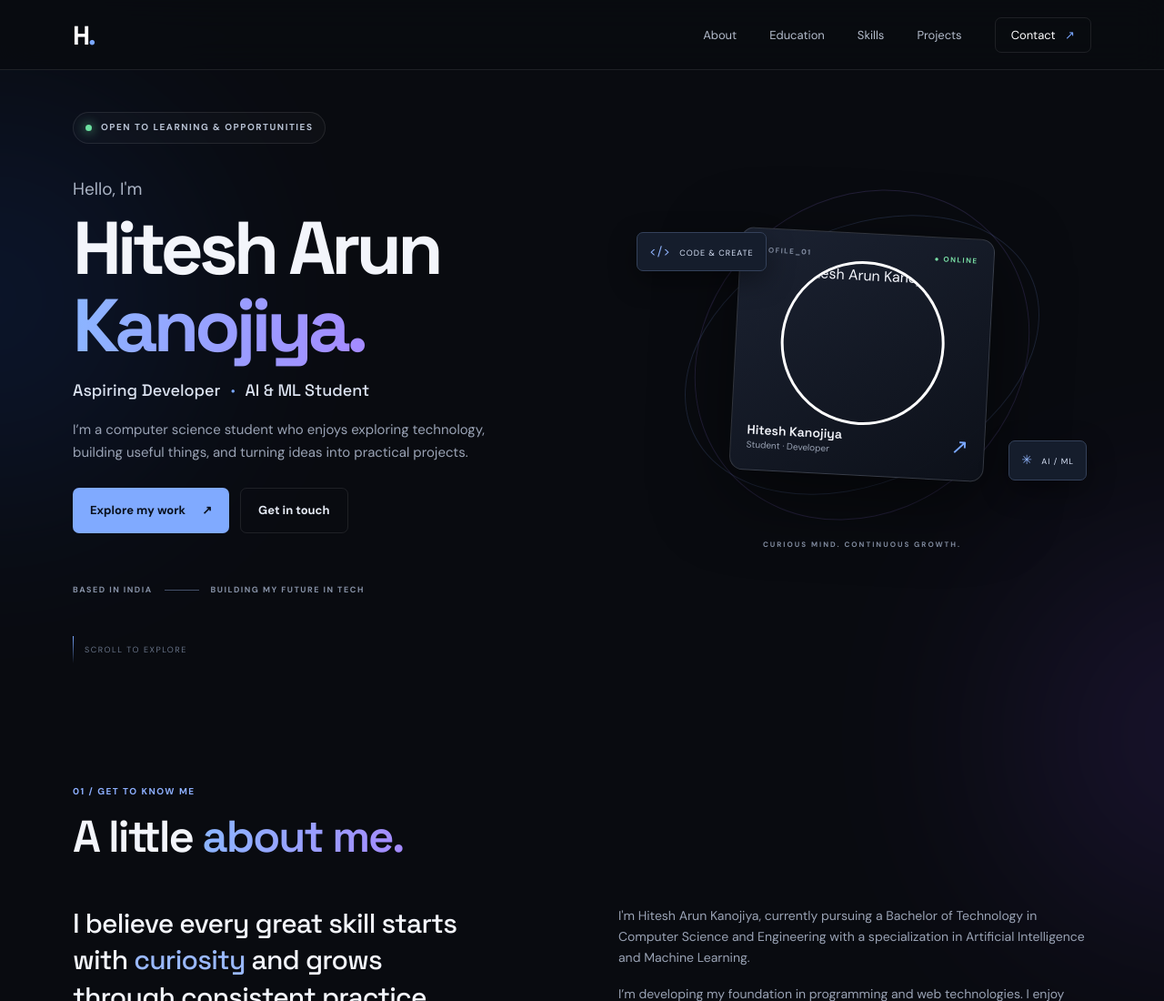
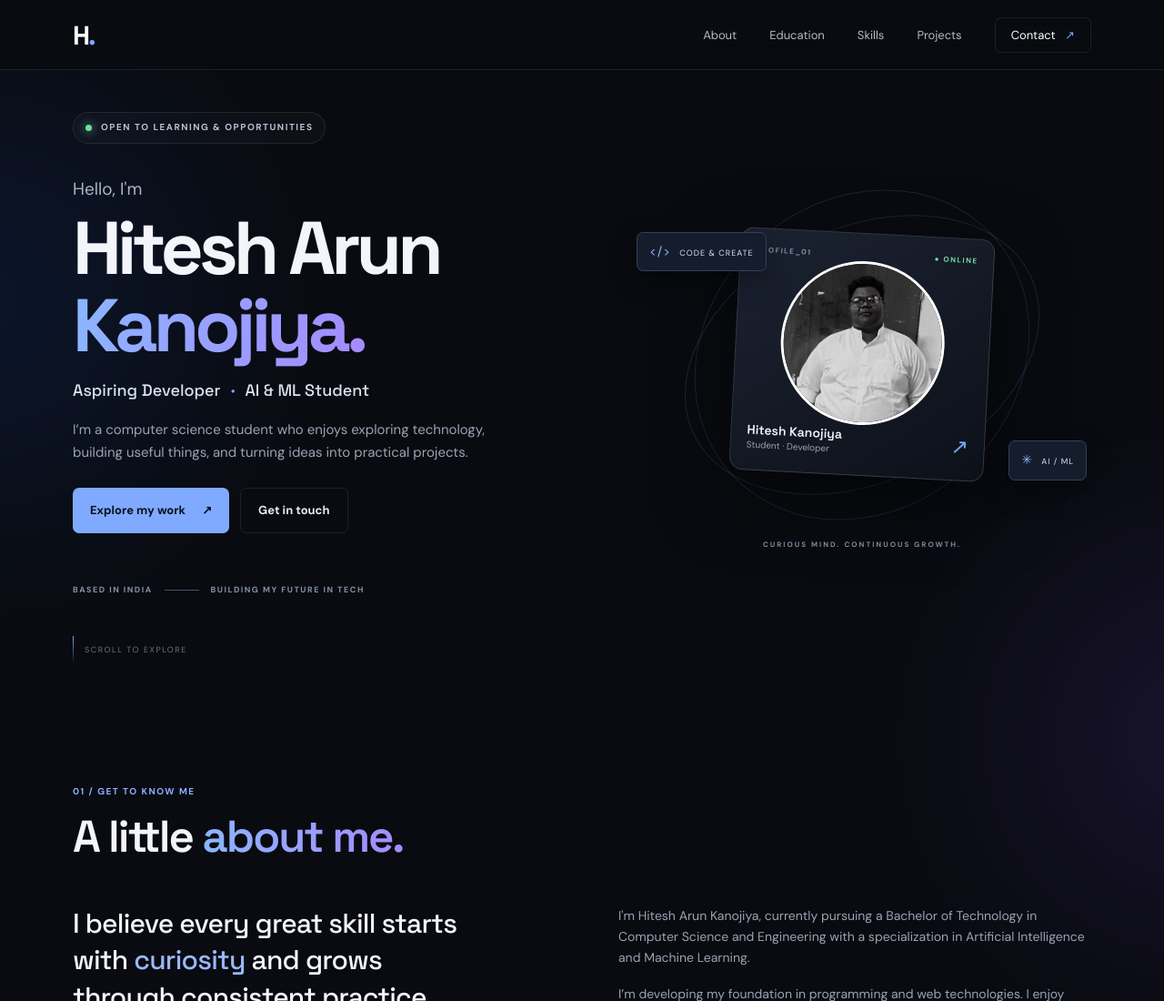
Before and after one commit to hiteshkanojiya511-ship-it/MY-PORTFOLIO, a plain HTML site: page index.html in a window 1280 px wide. Shown: the top 1100 px of the page at 91% size. Drawn offline with Linux system fonts and the light colour scheme.

Commit message:
Update profile image source in index.html

```diff
--- a/index.html
+++ b/index.html
@@ -43,8 +43,8 @@
         <div class="visual-orbit orbit-a"></div><div class="visual-orbit orbit-b"></div>
         <div class="profile-card">
           <div class="profile-top"><span>PROFILE_01</span><span class="profile-live">● ONLINE</span></div>
-        <img
-    src="profile.jpeg"
+      <img
+    src="profile%20(1).jpeg"
     alt="Hitesh Arun Kanojiya"
     class="profile-photo"
 >
```
